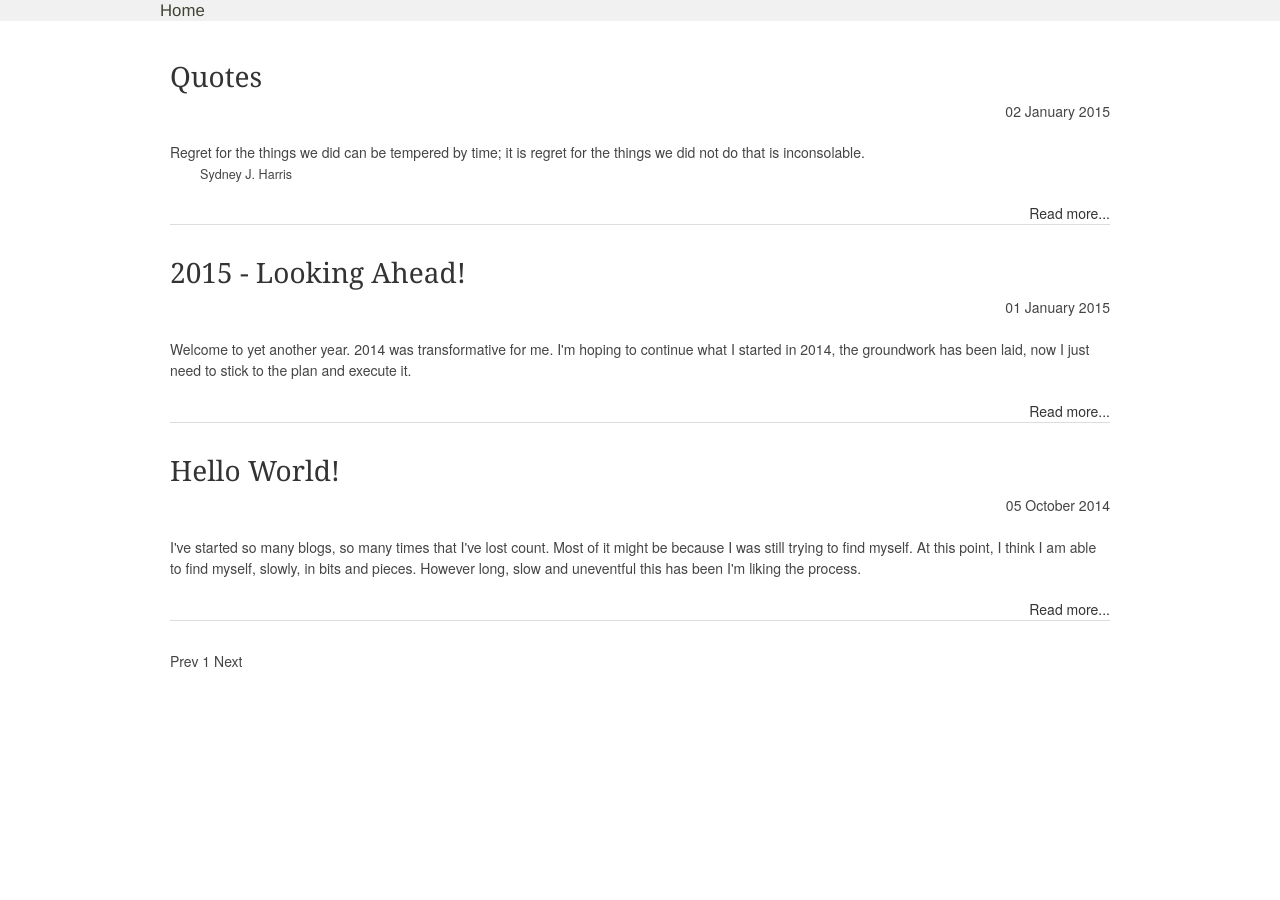
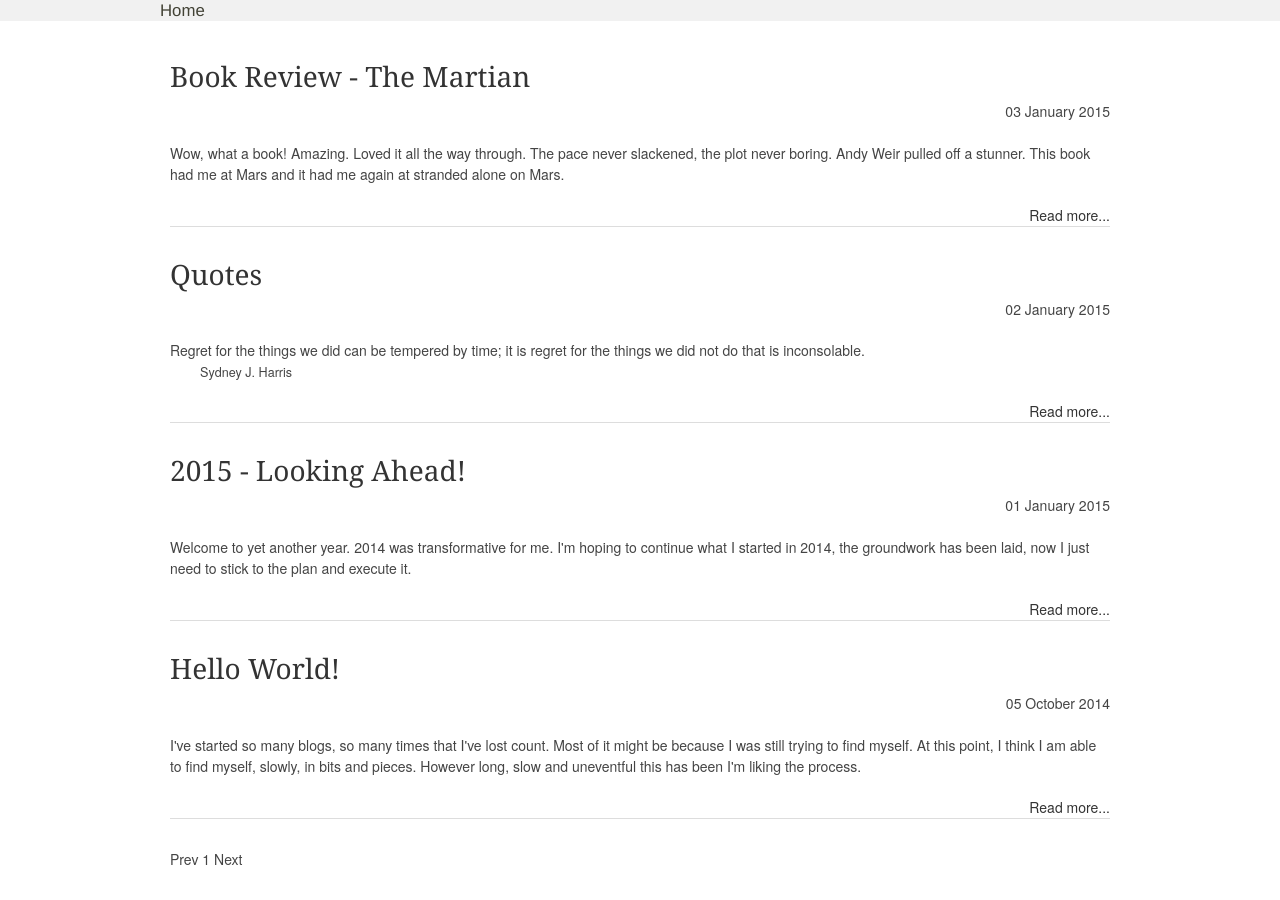
Before and after one commit to arelangi/adityarelangi.com, a Jekyll site: the page blog/index.html, which Jekyll copies as it is, in a window 1280 px wide. Built offline with Jekyll 4.4.1, drawn with Linux system fonts in a browser that asks for light colours; Markdown is read by kramdown in place of the engine named in the settings.

Commit message:
added martian book review

```diff
--- a/blog/hello-world/index.html
+++ b/blog/hello-world/index.html
@@ -41,6 +41,8 @@ At this point, I think I am able to find myself, slowly, in bits and pieces. How
 		<ul>
 			<li><h4>Recent posts</h4></li>
 
+			<li><a href="/book-review-the-martian">Book Review - The Martian</a></li>
+
 			<li><a href="/quotes">Quotes</a></li>
 
 			<li><a href="/looking-ahead">2015 - Looking Ahead!</a></li>
--- a/blog/index.html
+++ b/blog/index.html
@@ -21,6 +21,17 @@
 
 <div class="container">
 	<div class="sixteen columns">
+
+  <div class="excerpt">
+  	<h3><a href="/blog//book-review-the-martian">Book Review - The Martian</a></h3>
+  	<span class="post-date">03 January 2015 </span><br/><br/>
+
+  	<p>Wow, what a book! Amazing. Loved it all the way through. The pace never slackened, the plot never boring. Andy Weir pulled off a stunner. This book had me at Mars and it had me again at stranded alone on Mars.</p>
+
+
+  		<a class="read-more" href="/blog//book-review-the-martian">Read more...</a>
+      <hr/>
+  </div>
 
   <div class="excerpt">
   	<h3><a href="/blog//quotes">Quotes</a></h3>
@@ -89,6 +100,8 @@ At this point, I think I am able to find myself, slowly, in bits and pieces. How
 		<ul>
 			<li><h4>Recent posts</h4></li>
 
+			<li><a href="/book-review-the-martian">Book Review - The Martian</a></li>
+
 			<li><a href="/quotes">Quotes</a></li>
 
 			<li><a href="/looking-ahead">2015 - Looking Ahead!</a></li>
--- a/blog/looking-ahead/index.html
+++ b/blog/looking-ahead/index.html
@@ -44,6 +44,8 @@
 		<ul>
 			<li><h4>Recent posts</h4></li>
 
+			<li><a href="/book-review-the-martian">Book Review - The Martian</a></li>
+
 			<li><a href="/quotes">Quotes</a></li>
 
 			<li><a href="/looking-ahead">2015 - Looking Ahead!</a></li>
--- a/blog/quotes/index.html
+++ b/blog/quotes/index.html
@@ -41,6 +41,8 @@
 		<ul>
 			<li><h4>Recent posts</h4></li>
 
+			<li><a href="/book-review-the-martian">Book Review - The Martian</a></li>
+
 			<li><a href="/quotes">Quotes</a></li>
 
 			<li><a href="/looking-ahead">2015 - Looking Ahead!</a></li>
@@ -55,6 +57,8 @@
 
 		<strong><a class="post-navigation older" rel="prev" href="/blog//looking-ahead">&larr; Older</a></strong>
 
+
+		<strong><a class="post-navigation newer" rel="next" href="/blog//book-review-the-martian">Newer &rarr;</a></strong>
 
 
 
```
Also changed, not shown: blog/book-review-the-martian/index.html (added, +88 -0 lines), books/index.html (+5 -2 lines), assets/img/books/2015/the-martian.jpg (added).
